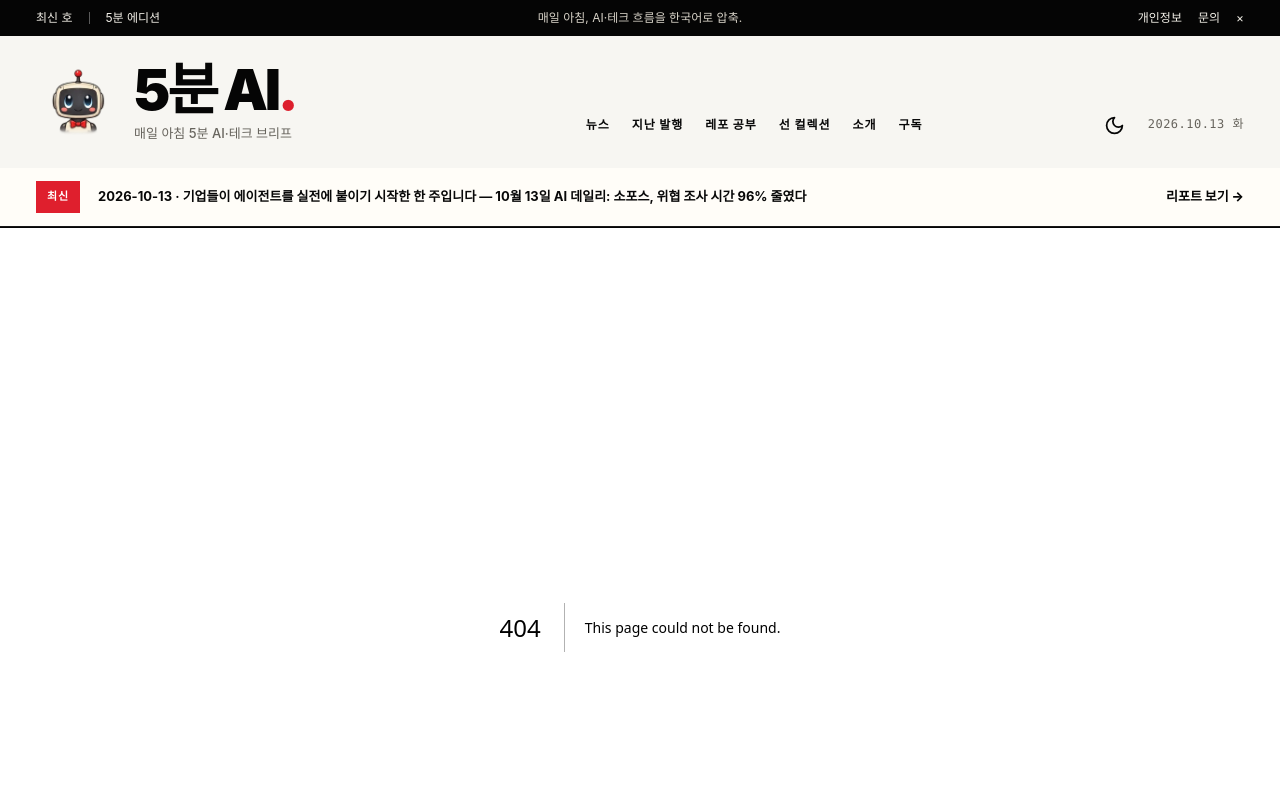
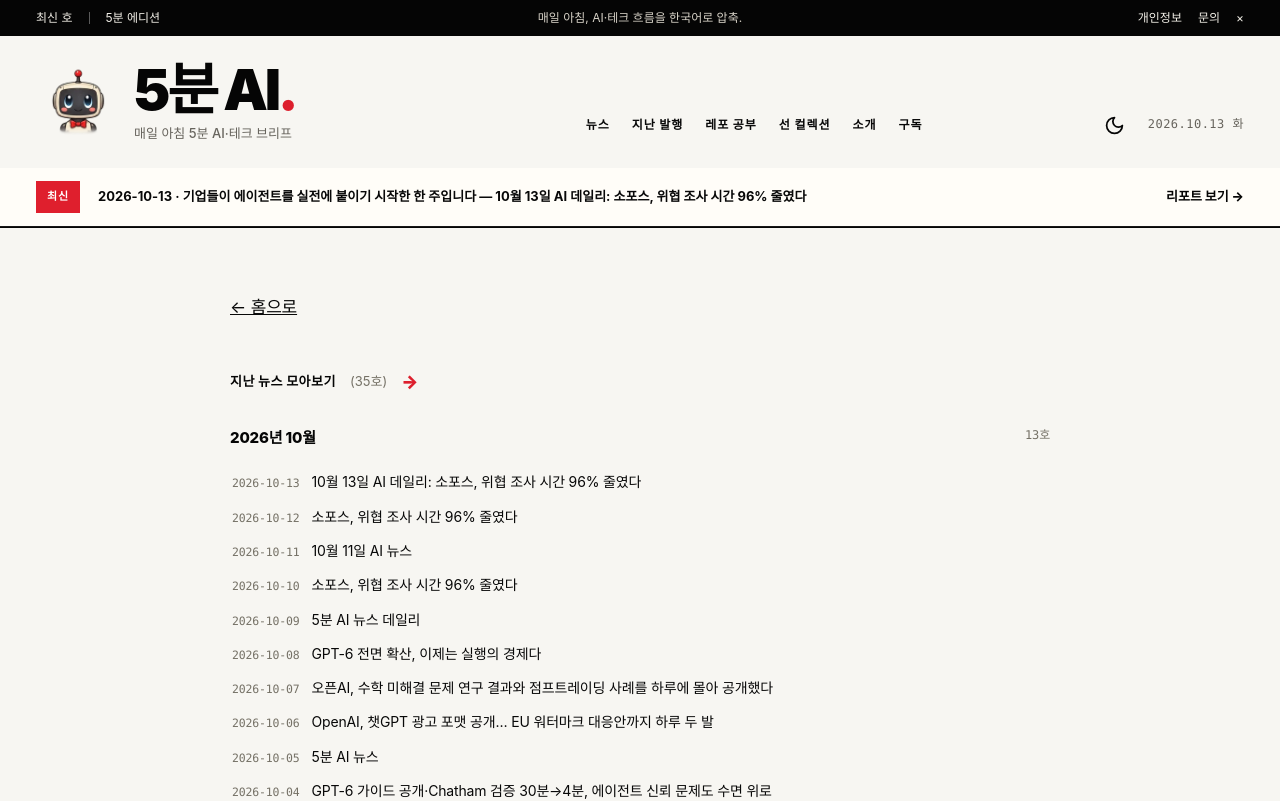
Before and after one commit to goddaehee/fiv-ai-news, a Next.js app: page /archive in a window 1280 px wide. Before the commit this address had no page. Shown: the top 801 px of the page. Built offline with nearby package versions, Linux system fonts and the light colour scheme; a web font is replaced by a local one.

Commit message:
#8 /archive, /faq 전용 페이지 신설 (404 해소)

```diff
--- /dev/null
+++ b/app/archive/page.tsx
@@ -0,0 +1,26 @@
+import Link from "next/link";
+import type { Metadata } from "next";
+import { Archive } from "@/components/home/Archive";
+import { ISSUES, issuesByMonth } from "@/data/news";
+
+export const metadata: Metadata = {
+  title: "지난 뉴스 모아보기 | 5분 AI 뉴스",
+  description: "5분 AI 뉴스의 지난 호 아카이브. 날짜별로 발행된 모든 브리핑을 모아봅니다.",
+  alternates: { canonical: "/archive" },
+};
+
+export default function ArchivePage() {
+  const months = issuesByMonth().map(({ month, items }) => ({
+    month,
+    items: items.map((i) => ({ date: i.date, title: i.title })),
+  }));
+  return (
+    <main className="prose-page archive" id="main-content" tabIndex={-1}>
+      <h1 className="sr-only">지난 뉴스 아카이브</h1>
+      <p className="page-back">
+        <Link href="/">← 홈으로</Link>
+      </p>
+      <Archive total={ISSUES.length} months={months} />
+    </main>
+  );
+}
```
Also changed, not shown: app/faq/page.tsx (added, +21 -0 lines).
